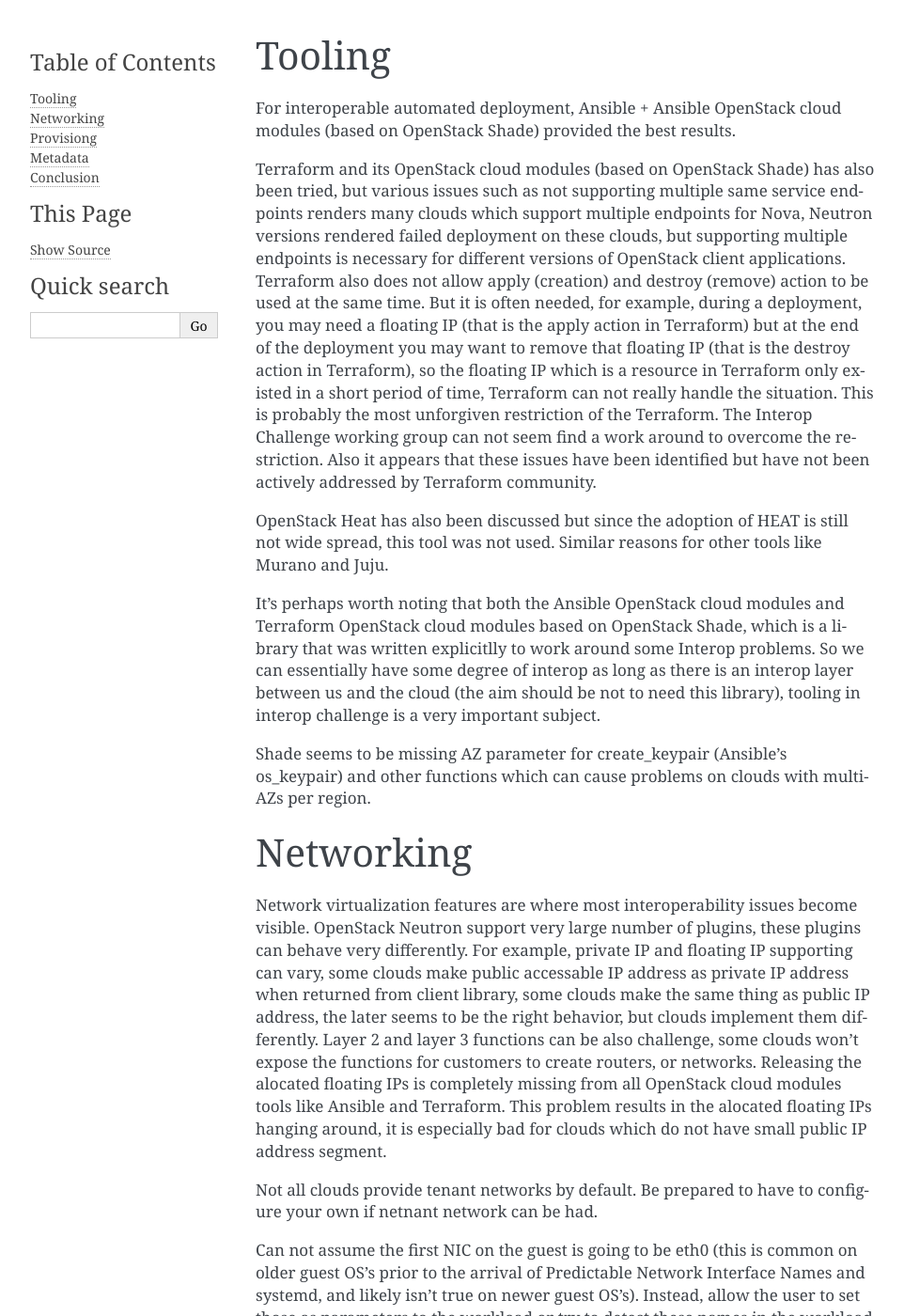
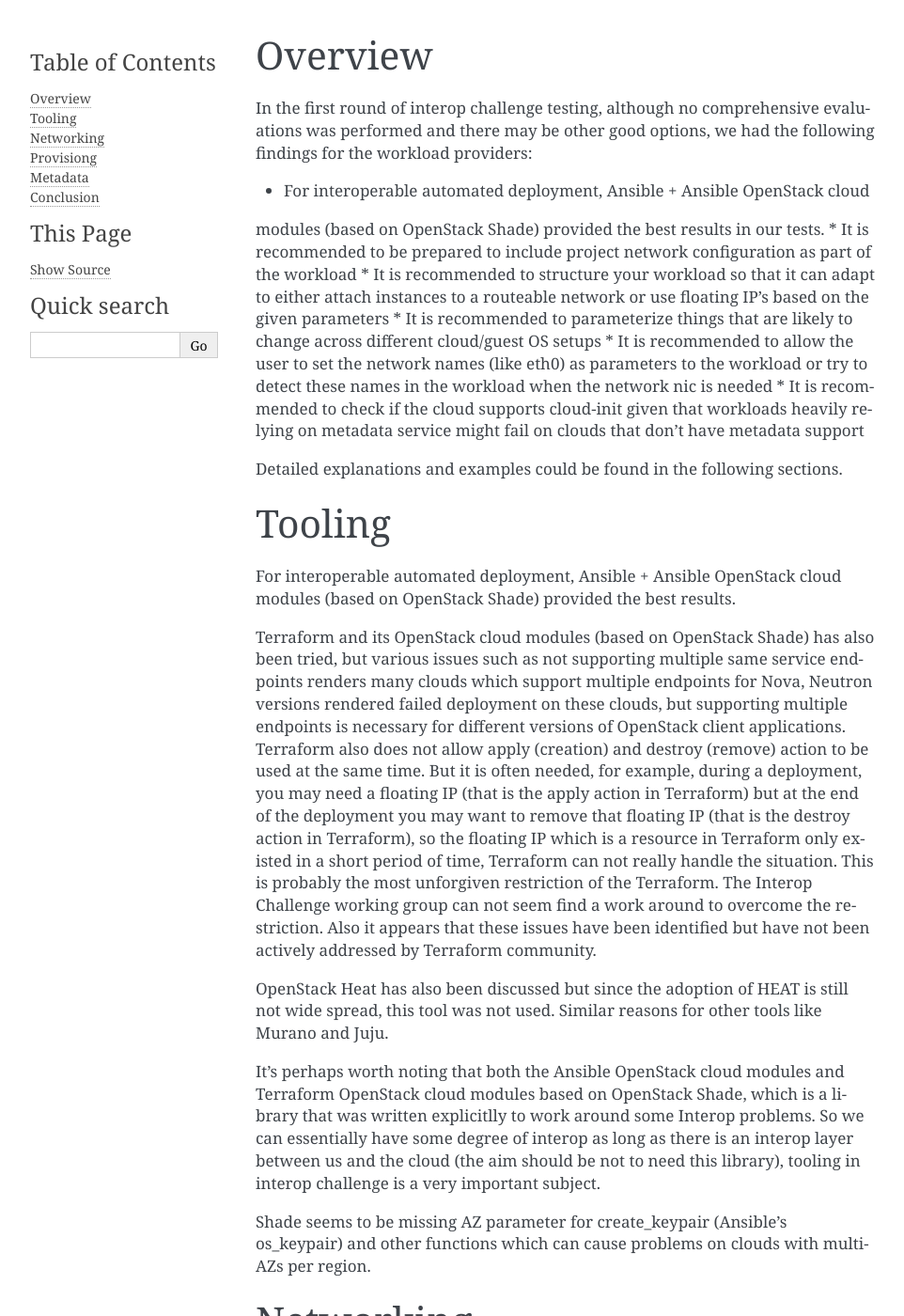
Before and after one commit to openstack-archive/interop-workloads, a Sphinx documentation site: the page built from doc/source/lessonslearnt.rst, in a window 1280 px wide and 1400 px high. Shown: the whole window at 94% size, without its empty margins (148-1110 px from the left). Built offline with Sphinx 7.4.7, drawn with Linux system fonts in a browser that asks for light colours; some of the changed text lies outside the part shown.

Commit message:
Add Overview Section For lessonslearnt document
Change-Id: I37f324353e59426ddf1e223327a72c63ec87efe5

```diff
--- a/doc/source/lessonslearnt.rst
+++ b/doc/source/lessonslearnt.rst
@@ -1,3 +1,28 @@
+Overview
+--------
+
+In the first round of interop challenge testing, although no comprehensive evaluations
+was performed and there may be other good options, we had the following findings
+for the workload providers:
+
+* For interoperable automated deployment, Ansible + Ansible OpenStack cloud
+modules (based on OpenStack Shade) provided the best results in our tests.
+* It is recommended to be prepared to include project network configuration as
+part of the workload
+* It is recommended to structure your workload so that it can adapt to either
+attach instances to a routeable network or use floating IP's based on the given
+parameters
+* It is recommended to parameterize things that are likely to change across
+different cloud/guest OS setups
+* It is recommended to allow the user to set the network names (like eth0) as
+parameters to the workload or try to detect these names in the workload when the
+network nic is needed
+* It is recommended to check if the cloud supports cloud-init given that workloads
+heavily relying on metadata service might fail on clouds that don't have metadata
+support
+
+Detailed explanations and examples could be found in the following sections.
+
 Tooling
 -------
 
@@ -55,7 +80,7 @@
 especially bad for clouds which do not have small public IP address segment.
 
 Not all clouds provide tenant networks by default.  Be prepared to have to
-configure your own if netnant network can be had.
+configure your own if tenant network can be had.
 
 Can not assume the first NIC on the guest is going to be eth0 (this is common
 on older guest OS's prior to the arrival of Predictable Network Interface
```
